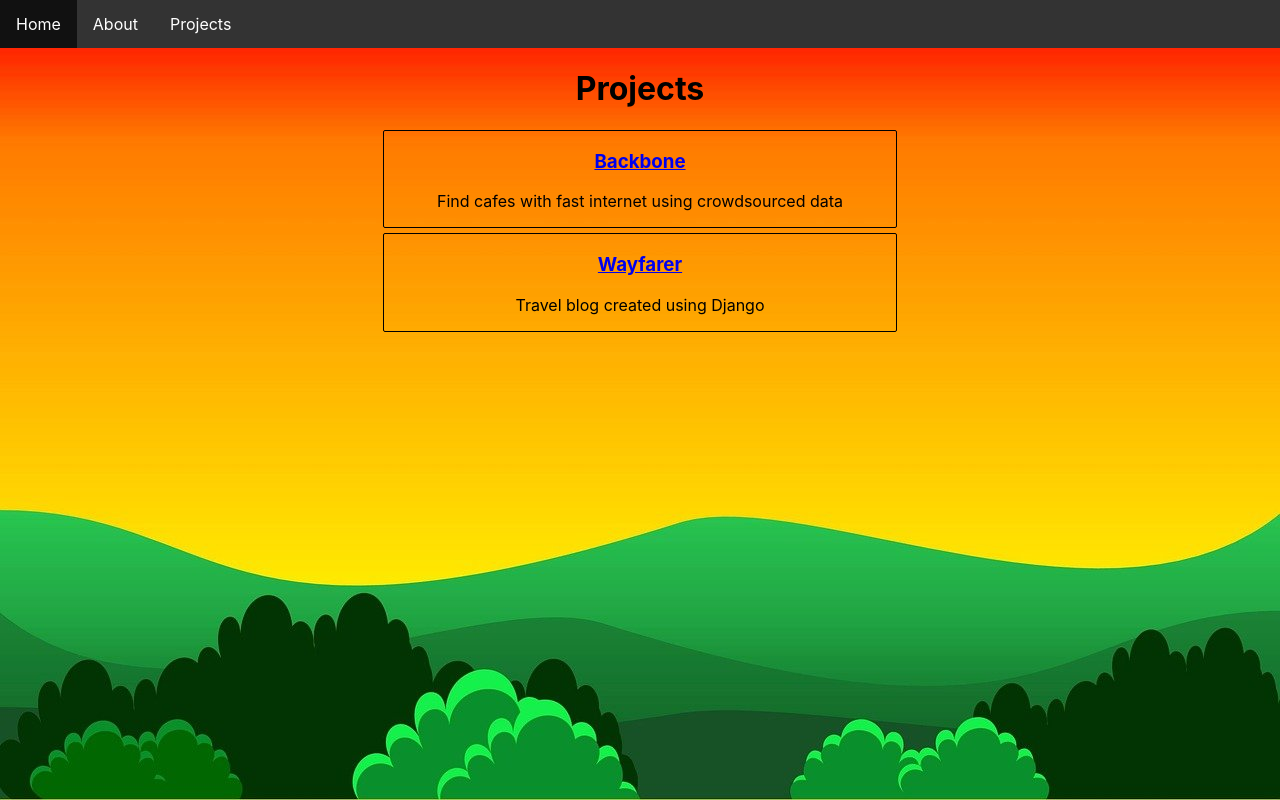
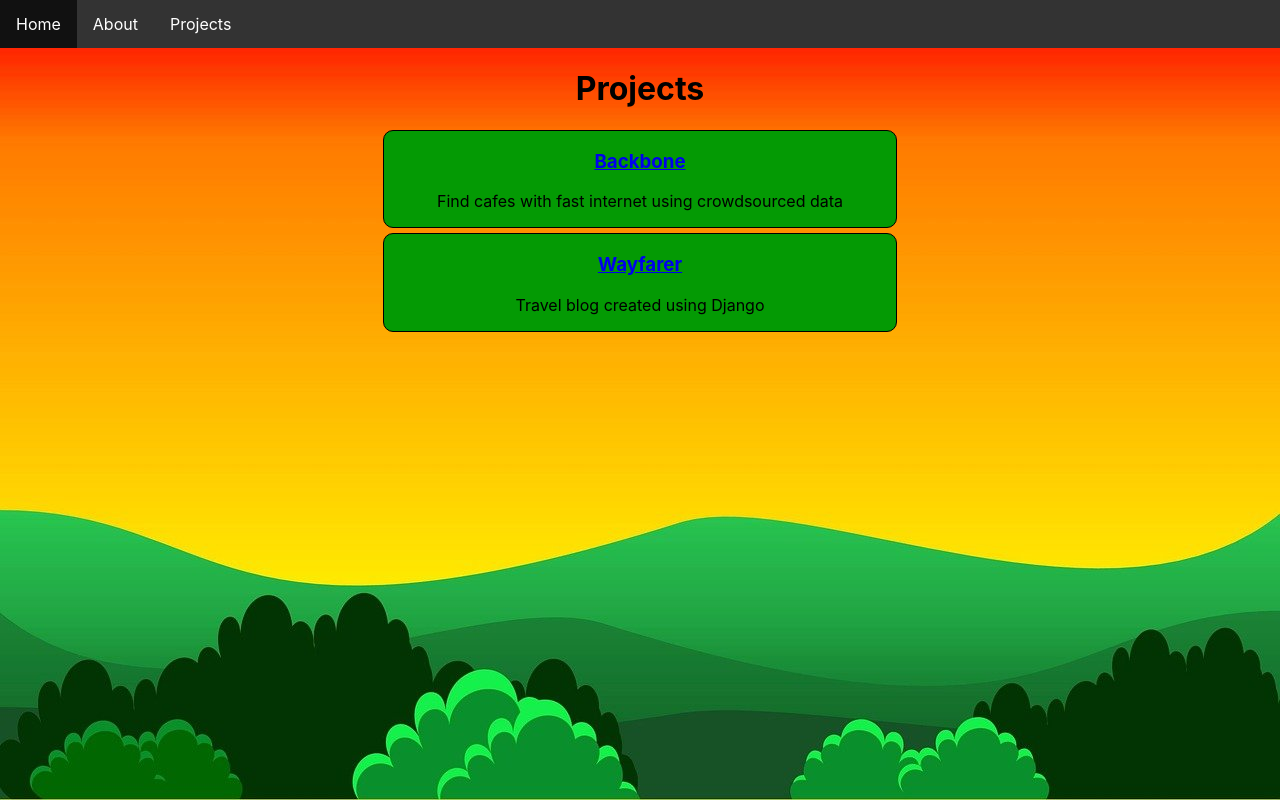
Before and after one commit to Phil-Welsh/Phil_Welsh_Portfolio, a React (Create React App) app: page /projects in a window 1280 px wide. Built offline with nearby package versions, Linux system fonts and the light colour scheme.

Commit message:
Fixing resume link

```diff
--- a/src/pages/About.css
+++ b/src/pages/About.css
@@ -1,5 +1,5 @@
 .about-body {
-    margin: 0px 200px 0 200px
+    margin: 0px 300px 0 300px
 }
 
 .about-body li, .about-body h3 {
@@ -9,4 +9,7 @@
 
 .about-body img {
     height: 250px;
+    border-color: black;
+    border-radius: 10px;
+    border-style: solid;
 }
--- a/src/pages/Home.js
+++ b/src/pages/Home.js
@@ -6,11 +6,12 @@
   return (
     <div className="home-block">
       <h1>Phil Welsh</h1>
-      <h3>San Diego based web developer</h3>
+      <h4>San Diego based web developer</h4>
+      <br/>
       <div>
         <a href="https://www.linkedin.com/in/phil-welsh/" target="_blank">LinkedIn</a>
         <a href="https://github.com/Phil-Welsh" target="_blank">Github</a>
-        <a href="https://www.dropbox.com/s/t5p193gbgaodd6f/Phil%20Welsh%20-%20Resume.pdf" target="_blank">Resume</a>
+        <a href="https://www.dropbox.com/s/49cbwt8f4mm6nhj/Phil%20Welsh%20-%20Resume%20Jan%2022.pdf?dl=0" target="_blank">Resume</a>
       </div>
     </div>
   );
--- a/src/pages/Projects.css
+++ b/src/pages/Projects.css
@@ -1,10 +1,11 @@
 .projects-card {
     border: 1px;
     border-color: black;
-    border-radius: 2px;
+    border-radius: 10px;
     border-style: solid;
     justify-content: center;
     width: 40%;
     margin: 0 auto;
-    margin-top: 5px
+    margin-top: 5px;
+    background-color: rgb(4, 154, 4);
 }
```
